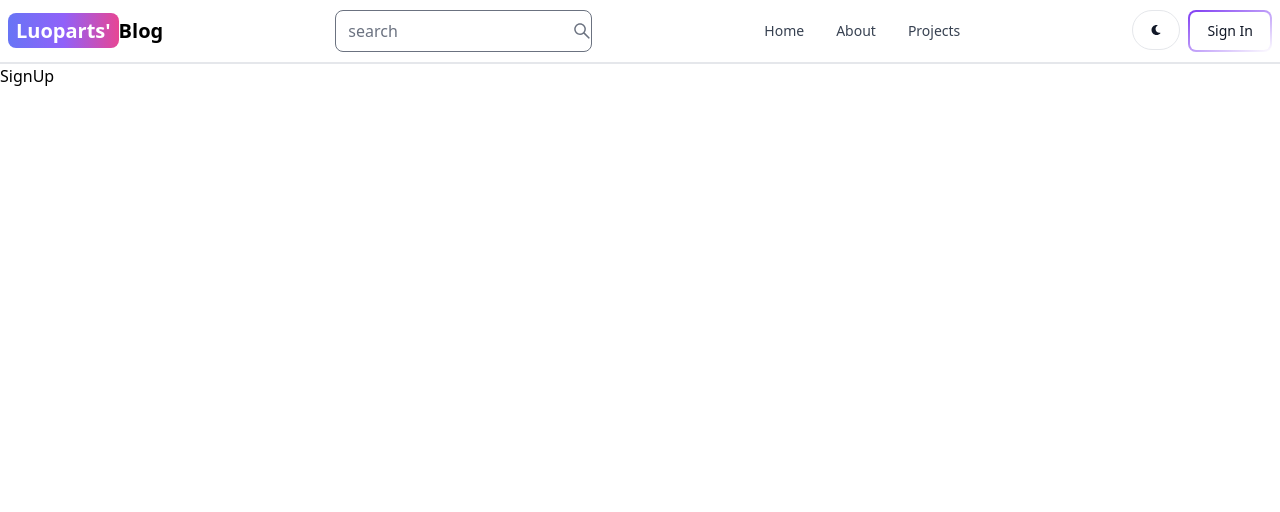
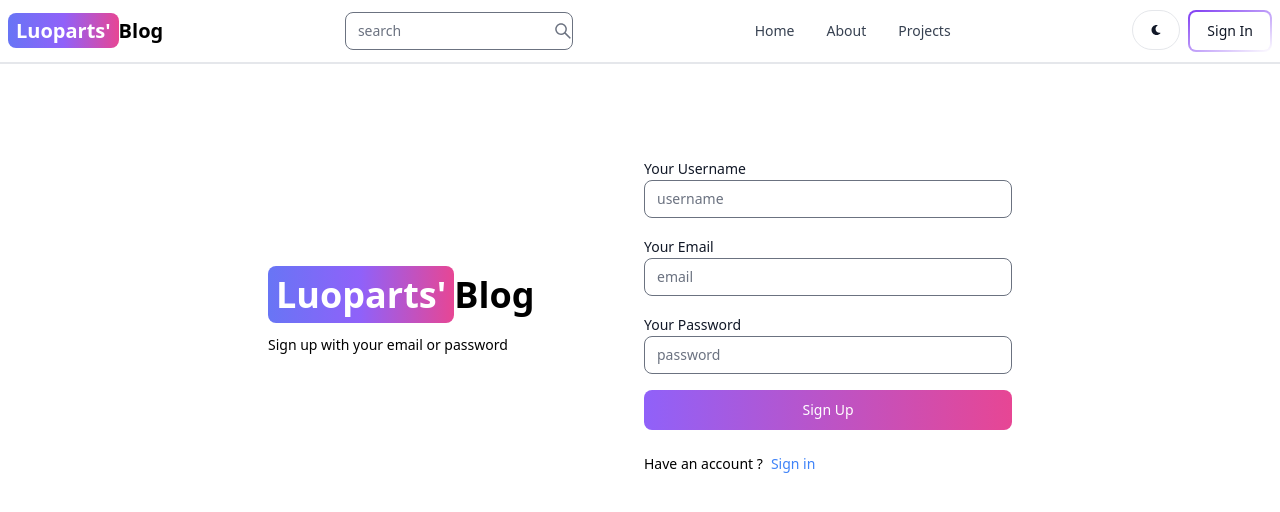
Before and after one commit to Giovanni-Serra-Git/luoparts, a React (Vite) app in the folder client/: page /sign-up in a window 1280 px wide. Shown: the top 512 px of the page. Built offline with nearby package versions, Linux system fonts and the light colour scheme.

Commit message:
Complete sign up page UI

```diff
--- a/client/src/component/Header.jsx
+++ b/client/src/component/Header.jsx
@@ -1,6 +1,6 @@
 /* eslint-disable react/no-unescaped-entities */
 import { Button, Navbar, TextInput } from "flowbite-react"
-import { Link, NavLink, useLocation } from "react-router-dom"
+import { Link, useLocation } from "react-router-dom"
 import {AiOutlineSearch} from "react-icons/ai"
 import {FaMoon} from "react-icons/fa"
 
@@ -11,10 +11,10 @@
     return (
         <Navbar className="border-b-2">
 
-            <NavLink to="/" className="self-center whitespace-nowraLinktext-sm sm:text-xl font-semibold dark:text-white" >
+            <Link to="/" className="self-center whitespace-nowraLinktext-sm sm:text-xl font-semibold dark:text-white" >
                 <span className="px-2 py-1 bg-gradient-to-r from-indigo-500 via-purple-500 to-pink-500 rounded-lg text-white">Luoparts'</span>
                 Blog
-            </NavLink>
+            </Link>
 
             <form onClick={(e) => e.preventDefault() }>
                 <TextInput type="text" placeholder="search" rightIcon={AiOutlineSearch} className="hidden lg:inline" />
--- a/client/src/pages/SignUp.jsx
+++ b/client/src/pages/SignUp.jsx
@@ -1,7 +1,42 @@
+import { Button, Label, TextInput } from "flowbite-react"
+import { Link } from "react-router-dom"
+
 function SignUp() {
     return (
-        <div>
-            SignUp
+        <div className="min-h-screen mt-20">
+            <div className="flex p-3 max-w-3xl mx-auto flex-col md:flex-row md:items-center gap-2">
+             {/* Left */}
+                <div className="flex-1">
+                    <Link to="/" className="font-bold dark:text-white text-4xl" >
+                    <span className="px-2 py-1 bg-gradient-to-r from-indigo-500 via-purple-500 to-pink-500 rounded-lg text-white text-4xl">Luoparts'</span>
+                    Blog
+                    </Link>
+                <p className="text-sm mt-5">Sign up with your email or password</p>
+            </div>
+            {/* right */}
+            <div className="flex-1" >
+            <form className="flex flex-col gap-4">
+                <div>
+                    <Label value="Your Username" />
+                    <TextInput type="text" placeholder="username" id="username" />
+                </div>
+                <div>
+                    <Label value="Your Email" />
+                    <TextInput type="text" placeholder="email" id="email" />
+                </div>
+                <div>
+                    <Label value="Your Password" />
+                    <TextInput type="text" placeholder="password" id="password" />
+                </div>
+                <Button  gradientDuoTone="purpleToPink" type="submit">
+                    Sign Up
+                </Button>
+            </form>
+            <div className="flex gap-2 text-sm mt-6">Have an account ?
+                <Link to="/sign-in"className="text-blue-500" >Sign in</Link>
+            </div>
+            </div>
+            </div>
         </div>
     )
 }
```
